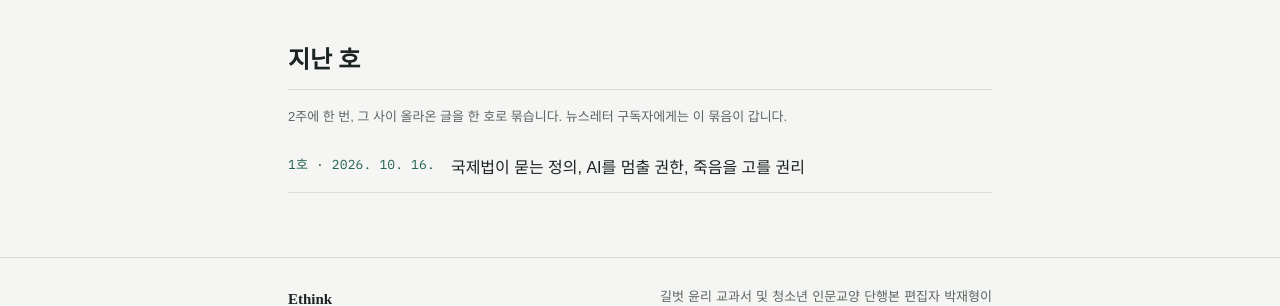
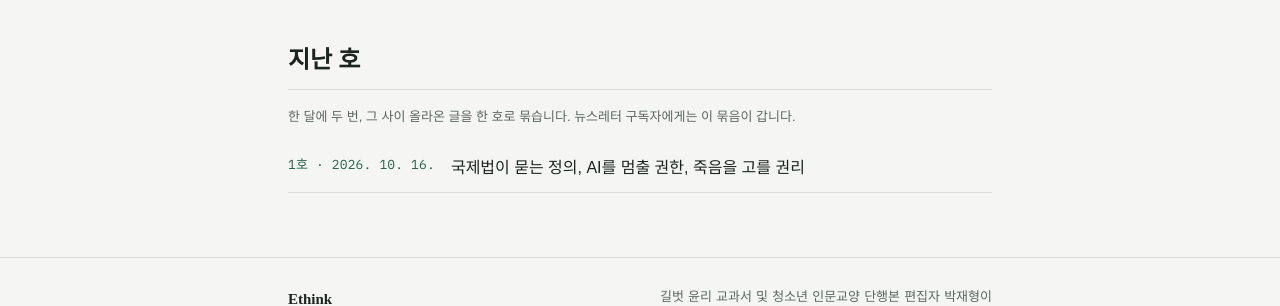
Before and after one commit to ethics-news/ethics-news.github.io, a Jekyll site: the page built from index.html, in a window 1280 px wide. Shown: the part 1372-1678 px from the top of the page. Built offline with Jekyll 4.4.1, drawn with Linux system fonts in a browser that asks for light colours; some web fonts are replaced.

Commit message:
구독 상자·지난 호 안내: 2주에 한 번 → 한 달에 두 번
Co-Authored-By: Claude Opus 5.5 <noreply@anthropic.com>
Claude-Session: https://claude.ai/code/session_01XG1As5bs7T7JRpnijV2F6T

```diff
--- a/_includes/subscribe-box.html
+++ b/_includes/subscribe-box.html
@@ -1,5 +1,5 @@
 {% if site.newsletter %}<aside class="sub-box no-print">
   <p class="sub-title">메일로 받아 보기</p>
-  <p class="sub-text">화·목·토에 올라오는 글을 2주에 한 번 메일로 모아 받습니다. 무료이고, 메일 아래 링크로 언제든 끊을 수 있습니다.</p>
+  <p class="sub-text">화·목·토에 올라오는 글을 한 달에 두 번 메일로 모아 받습니다. 무료이고, 메일 아래 링크로 언제든 끊을 수 있습니다.</p>
   <a class="sub-btn" href="{{ site.newsletter }}" target="_blank" rel="noopener">무료로 구독하기</a>
 </aside>{% endif %}
--- a/index.html
+++ b/index.html
@@ -31,7 +31,7 @@ layout: default
 
 <section class="archive" id="archive">
   <h2 class="section-title">지난 호</h2>
-  <p class="feed-note">2주에 한 번, 그 사이 올라온 글을 한 호로 묶습니다. 뉴스레터 구독자에게는 이 묶음이 갑니다.</p>
+  <p class="feed-note">한 달에 두 번, 그 사이 올라온 글을 한 호로 묶습니다. 뉴스레터 구독자에게는 이 묶음이 갑니다.</p>
   <ul class="archive-list">
     {% for is in issues %}<li><a href="{{ is.url | relative_url }}"><span class="mono">{{ is.num }}호 · {{ is.date | date: "%Y. %-m. %-d." }}</span><span>{{ is.title }}</span></a></li>{% endfor %}
   </ul>
```
